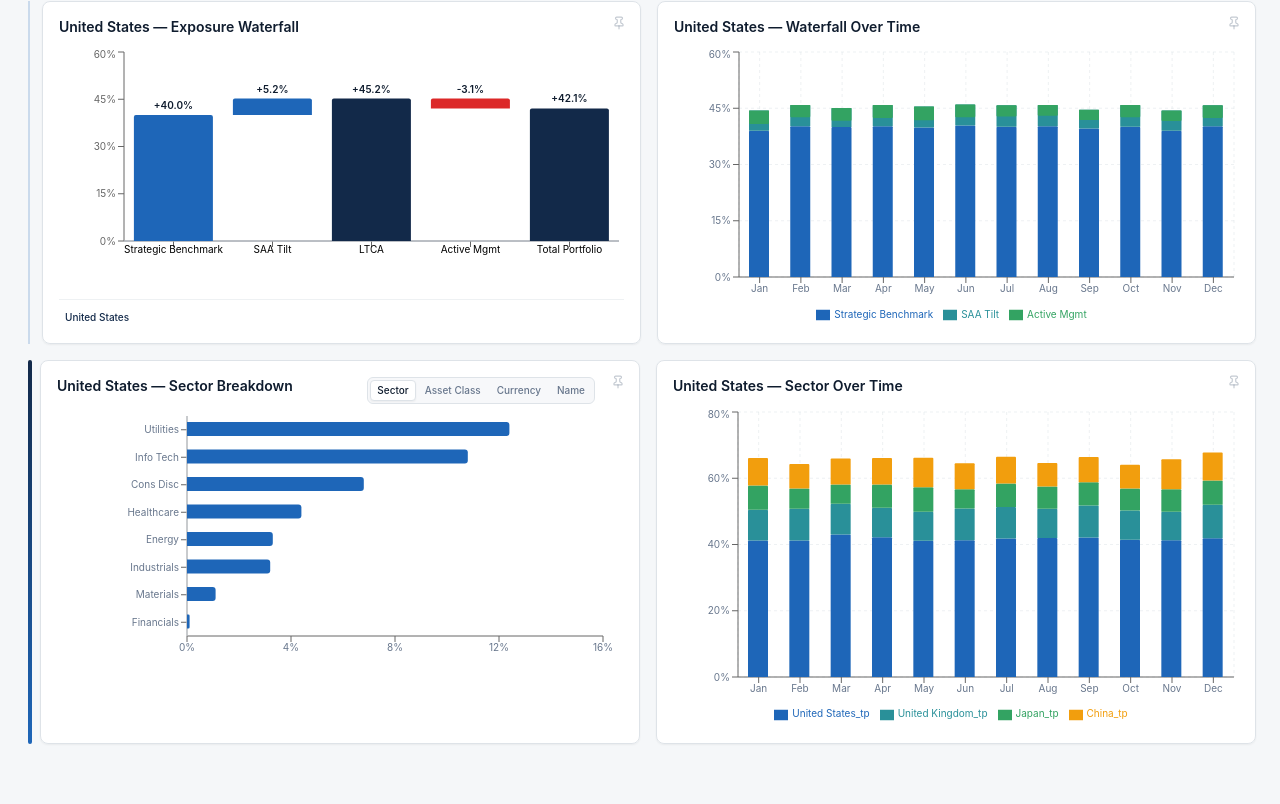
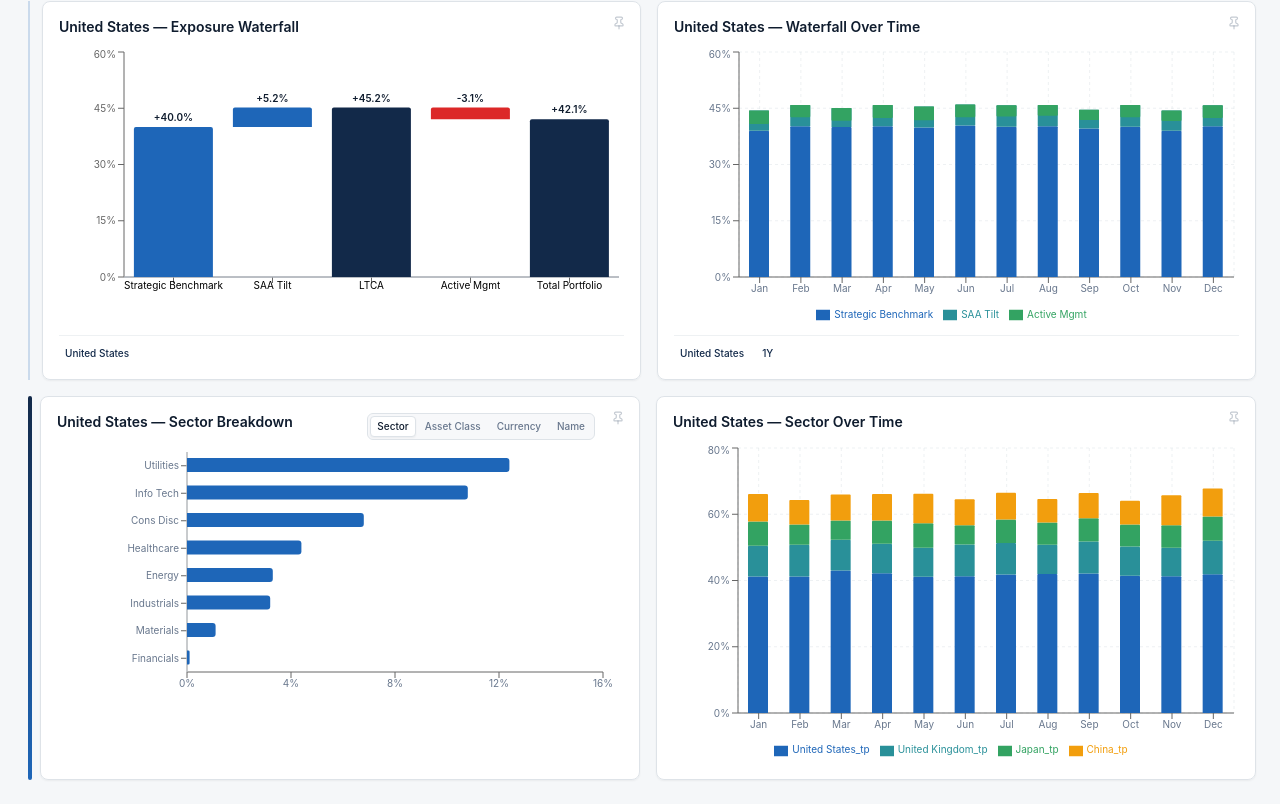
Before and after one commit to poohlie/vision3, a React (Vite) app: page /exposure in a window 1280 px wide. Shown: the part 895-1699 px from the top of the page. Before the commit the page ends 1663 px from the top, so only its background shows below. Built offline with nearby package versions, Linux system fonts and the light colour scheme; the HTML template or start-up script is replaced by a standard one.

Commit message:
Preceding changes

```diff
--- a/src/pages/Exposure.tsx
+++ b/src/pages/Exposure.tsx
@@ -265,7 +265,7 @@ export default function Exposure() {
         <ChartCard id={`exp-${tab}-wf`} title={`${waterfallItem} — Exposure Waterfall`} tags={[waterfallItem]}>
           <WaterfallChart data={waterfallData} height={280} />
         </ChartCard>
-        <ChartCard id={`exp-${tab}-wf-ts`} title={`${waterfallItem} — Waterfall Over Time`}>
+        <ChartCard id={`exp-${tab}-wf-ts`} title={`${waterfallItem} — Waterfall Over Time`} tags={[waterfallItem, period]}>
           <StackedTimeChart
             data={waterfallTrendData}
             categories={waterfallTrendCategories}
```
